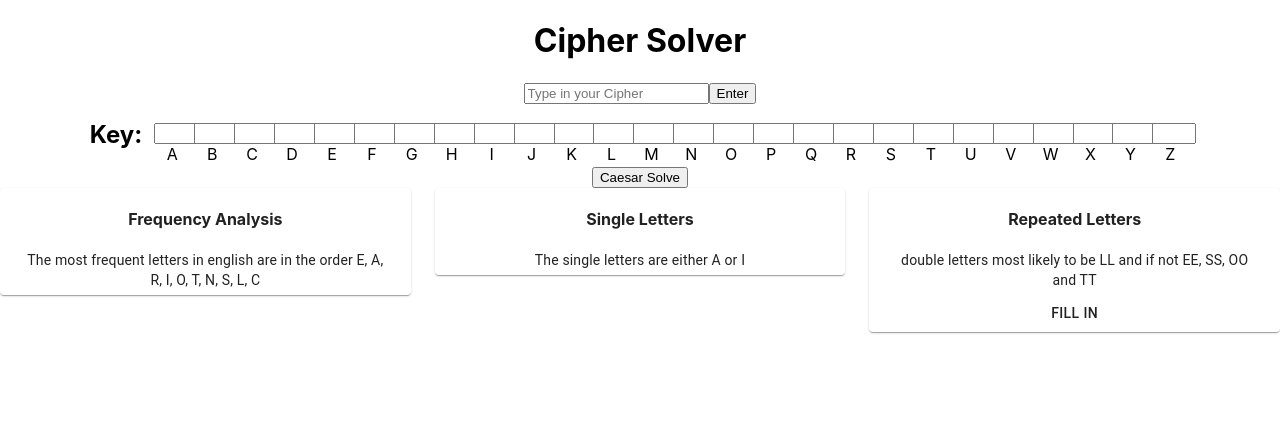
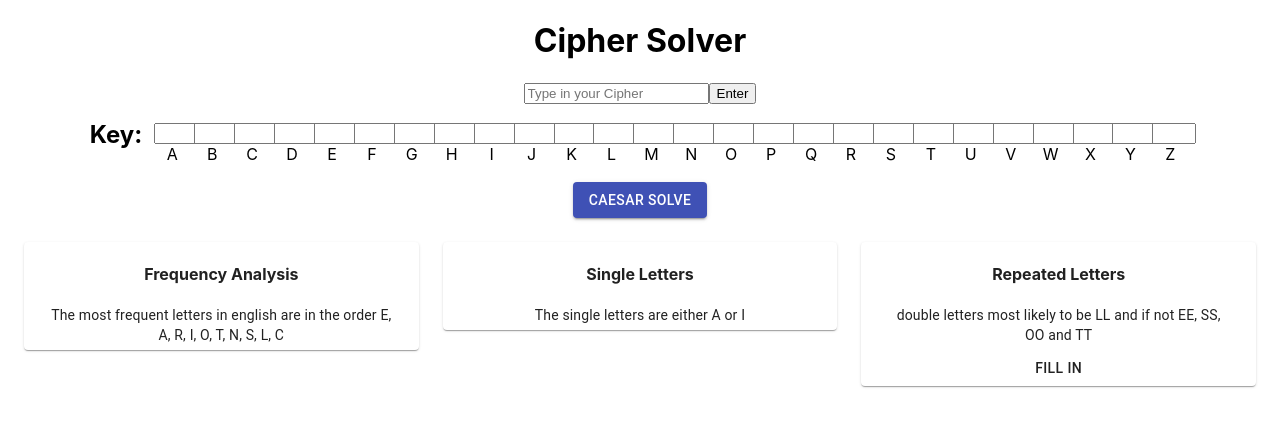
Before and after one commit to andyescapes/cipher-solver, a React (Create React App) app: page / in a window 1280 px wide. Shown: the top 426 px of the page. Built offline with nearby package versions, Linux system fonts and the light colour scheme.

Commit message:
css changes

```diff
--- a/src/App.js
+++ b/src/App.js
@@ -8,6 +8,7 @@ import Typography from "@material-ui/core/Typography";
 import Grid from "@material-ui/core/Grid";
 import Button from "@material-ui/core/Button";
 import Container from "@material-ui/core/Container";
+import Box from "@material-ui/core/Box";
 import { makeStyles } from "@material-ui/core/styles";
 
 function App() {
@@ -99,12 +100,20 @@ function App() {
           return <KeyInput letter={alpha_letter} key={alpha_letter}></KeyInput>;
         })}
       </div>
-
-      <button onClick={() => caesar_solve(inputWord)}>Caesar Solve</button>
+      <Box mt={2} mb={3}>
+        <Button
+          variant="contained"
+          color="primary"
+          onClick={() => caesar_solve(inputWord)}
+        >
+          Caesar Solve
+        </Button>
 
         {caesarResult.map((res) => (
           <p>{res}</p>
         ))}
+      </Box>
+      <Container>
         <Grid container spacing={3}>
           <Grid item xs={4}>
             <Card>
@@ -138,7 +147,8 @@ function App() {
 
               <Container>
                 <Typography variant="body2" gutterBottom>
-                double letters most likely to be LL and if not EE, SS, OO and TT
+                  double letters most likely to be LL and if not EE, SS, OO and
+                  TT
                 </Typography>
               </Container>
 
@@ -146,6 +156,7 @@ function App() {
             </Card>
           </Grid>
         </Grid>
+      </Container>
     </div>
   );
 }
```
Lines whose indentation alone changed are shown as unchanged.
